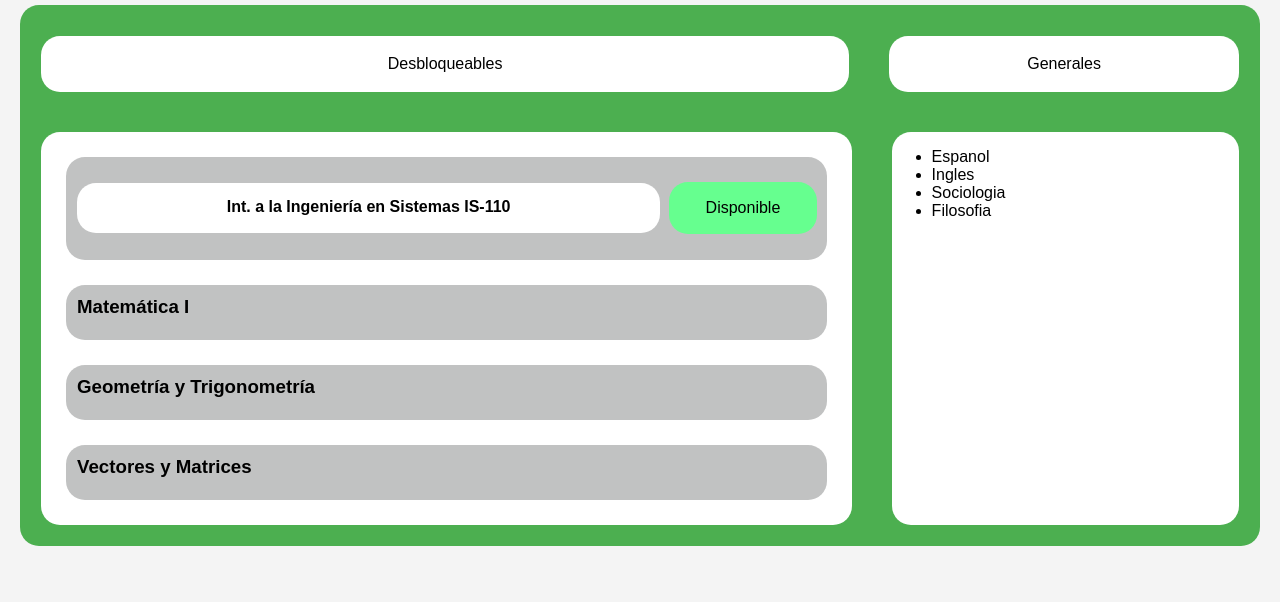
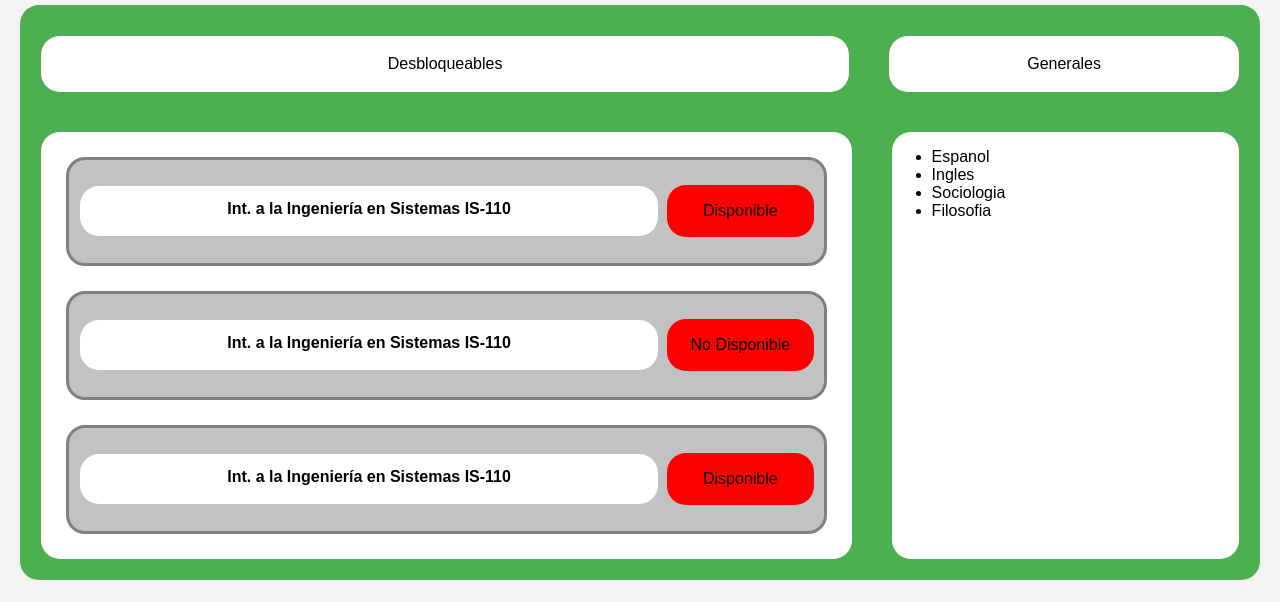
Before and after one commit to AbrilSamay/Study-Plan, a plain HTML site: page plan estudios main/plan.html in a window 1280 px wide. Shown: the part 94-696 px from the top of the page. Drawn offline with Linux system fonts and the light colour scheme.

Commit message:
plan estudios beta

```diff
--- a/plan estudios main/plan.css
+++ b/plan estudios main/plan.css
@@ -64,6 +64,8 @@ margin: 25px;
 border-radius: 19px;
 background-color:#c1c2c2 ;
 padding: 6px;
+border: 3px solid grey;
+
 }
 
 
@@ -71,7 +73,7 @@ padding: 6px;
 .extended {
 border-radius: 19px;
 padding: 10px;
-padding-bottom: 300px;
+padding-bottom: 88px;
 transition: 0.3s ease;
 }
 
@@ -89,15 +91,30 @@ transition: 0.3s ease;
 .requisitos {
   display: flex;
   padding: 10px;
-  background-color: #c6c7c7;
+  background-color: ;
+  border: 1px solid transparent;
+  border-radius: 19px;
+
+}
+
+p {
+  text-align: center;
+}
+.requisitosText {
+  width: 40%;
+}
+.ninguno {
+  width: 30%;
+  background-color: greenyellow;
   border: 1px solid transparent;
   border-radius: 19px;
 }
 
 .aprovada {
-  border: 1px solid black;
-  padding: 10px;
-  display: flex;
+  width: 20%;
+  cursor: pointer;
+  display: inline-block;
+  position: relative;
 }
 
 .clases {
@@ -127,11 +144,14 @@ display: flex;
 .clasesColumns {
   margin: 20px;
   transition: 0.3s ease;
+
 }
 
 .headerDS {
   display: flex;
   margin-top: 15px;
+
+
 }
 
 .title {
@@ -139,15 +159,20 @@ display: flex;
   text-align: center;
   padding-top: 14px;
   background-color: white;
-  border: 1px solid transparent;
   border-radius: 19px;
   font-size: medium;
 }
 .available {
-  background-color:#66ff8f;
+  background-color:red;
   border: 1px solid transparent;
   border-radius: 19px;
   margin: 4px;
   width: 20%;
   text-align: center;
 }
+
+.checkbox {
+  padding: 100px;
+  height: 50px;
+  size: 60px;
+}
--- a/plan estudios main/plan.html
+++ b/plan estudios main/plan.html
@@ -44,6 +44,38 @@
           <div class="notVisible">
 
             <div class="requisitos" >
+              <p class="requisitosText"> Requisitos: </p>
+              <p class="ninguno"> Ninguno </p>
+              <p class="aprovada">
+                aprovada
+              </p>
+              <label class="checkbox-container">
+
+                <input type="checkbox" class="checkbox">
+                <span class="checkmark"></span>
+              </label>
+
+
+
+            </div>
+
+          </div>
+
+
+        </section>
+
+        <section class="classs">
+          <div class="headerDS">
+            <h1 class="title big-button">Int. a la Ingeniería
+              en Sistemas IS-110</h1>
+              <div class="available">
+                <p>No Disponible</p>
+              </div>
+          </div>
+
+          <div class="notVisible">
+
+            <div class="requisitos" >
               <p > Requisitos: </p>
               <p> Ninguno </p>
             </div>
@@ -57,35 +89,36 @@
 
           </div>
 
-        </section>
-
-        <section class="classs big-button">
-          <div>
-            <h1>Matemática I</h1>
-          </div>
-          <div class="notVisible">
-            <p>Me gusta demasiado la pepsi </p>
-          </div>
 
         </section>
 
-        <section class="classs big-button">
-          <div>
-            <h1>Geometría y Trigonometría</h1>
-          </div>
-          <div class="notVisible">
-            <p>me gusta la pecsi</p>
+        <section class="classs">
+          <div class="headerDS">
+            <h1 class="title big-button">Int. a la Ingeniería
+              en Sistemas IS-110</h1>
+              <div class="available">
+                <p>Disponible</p>
+              </div>
           </div>
 
+          <div class="notVisible">
+
+            <div class="requisitos" >
+              <p > Requisitos: </p>
+              <p> Ninguno </p>
+            </div>
+
+            <div class="aprovada">
+              <p>
+                aprovada
+              </p>
+              <input type="checkbox">
+            </div>
+
+          </div>
+
+
         </section>
-
-        <section class="classs big-button">
-          <div>
-            <h1>Vectores y Matrices</h1>
-          </div>
-          <div class="notVisible">
-            <p>me gusta la pecsi</p>
-          </div>
 
 
 
```
